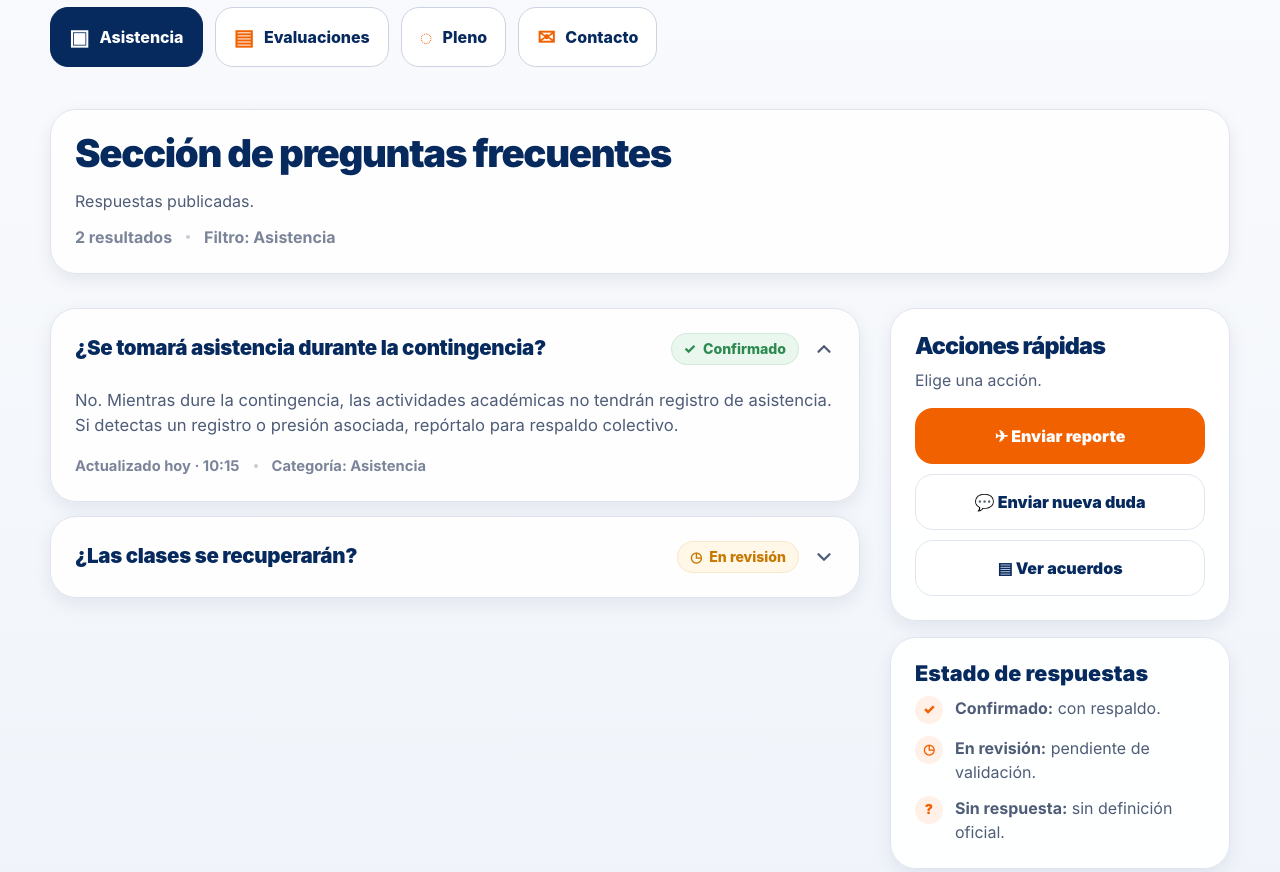
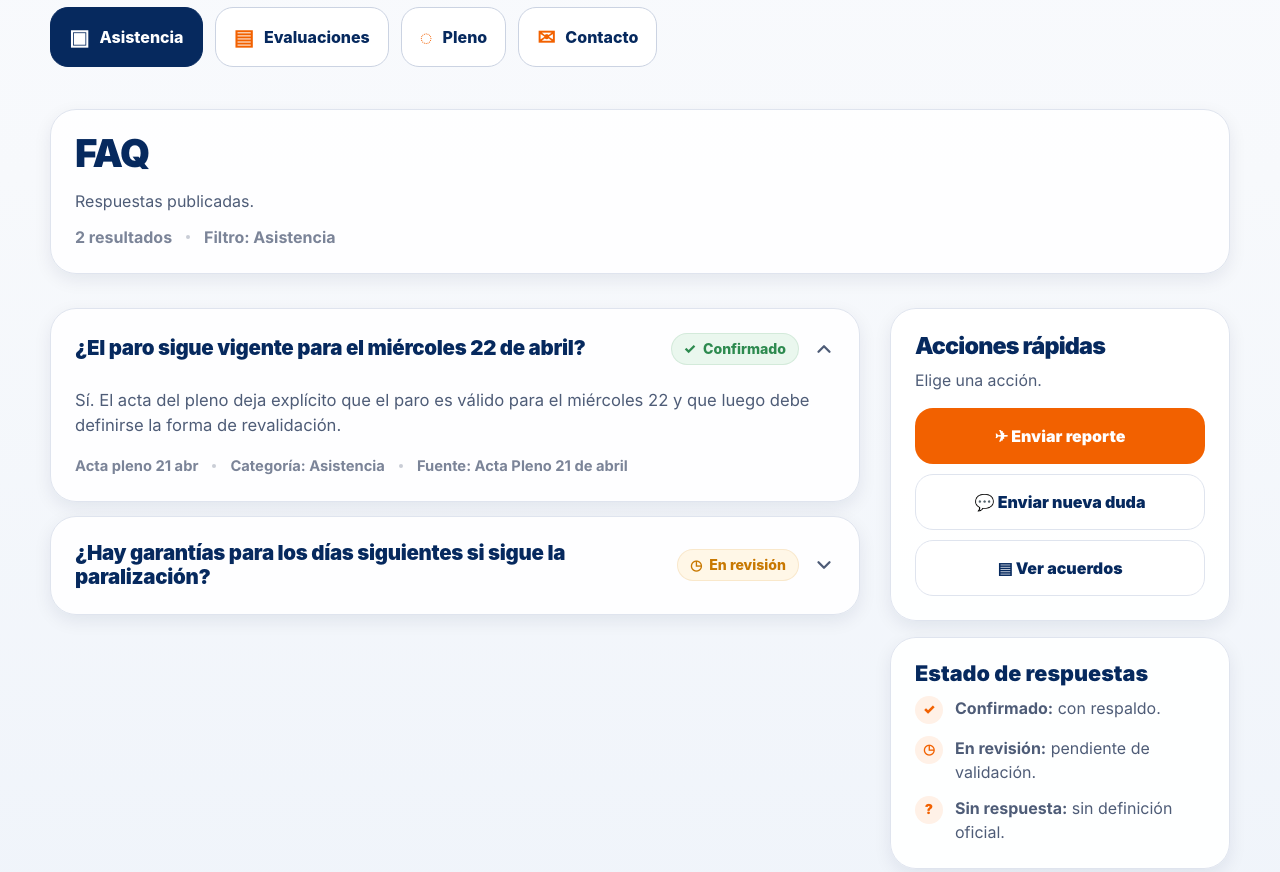
Before and after one commit to ic-ucn/ceal-contingencia, a website: page public/index.html in a window 1280 px wide. Shown: the part 660-1532 px from the top of the page. Drawn offline with Linux system fonts and the light colour scheme.

Commit message:
Integra acta del pleno 21 de abril

```diff
--- a/public/app.js
+++ b/public/app.js
@@ -59,85 +59,104 @@
     {
       id: "faq-asistencia-1",
       category: "asistencia",
-      question: "¿Se tomará asistencia durante la contingencia?",
-      answer: "No. Mientras dure la contingencia, las actividades académicas no tendrán registro de asistencia. Si detectas un registro o presión asociada, repórtalo para respaldo colectivo.",
+      question: "¿El paro sigue vigente para el miércoles 22 de abril?",
+      answer: "Sí. El acta del pleno deja explícito que el paro es válido para el miércoles 22 y que luego debe definirse la forma de revalidación.",
       status: "confirmed",
-      updated: "Actualizado hoy · 10:15"
+      updated: "Acta pleno 21 abr",
+      source: "Acta Pleno 21 de abril"
     },
     {
       id: "faq-evaluaciones-1",
       category: "evaluaciones",
-      question: "¿Habrá evaluaciones esta semana?",
-      answer: "Está en revisión. El CEAL consolidará la información oficial y la publicará en esta sección apenas exista confirmación.",
+      question: "¿Se recalendarizaron las evaluaciones?",
+      answer: "En el pleno se informó que la universidad rechazó inicialmente recalendarizar evaluaciones y luego autorizó la recalendarización solo para la jornada del martes 21. No se informaron garantías explícitas para los días siguientes si continuaba la paralización.",
       status: "review",
-      updated: "Actualizado hoy · 10:15"
+      updated: "Acta pleno 21 abr",
+      source: "Acta Pleno 21 de abril"
     },
     {
       id: "faq-evaluaciones-2",
       category: "evaluaciones",
-      question: "¿Qué pasa si ya tengo una evaluación programada?",
-      answer: "Guarda el respaldo de la programación y revisa las actualizaciones oficiales. Si recibes instrucciones contradictorias, envía un reporte con captura o documento adjunto.",
-      status: "confirmed",
-      updated: "Actualizado hoy · 10:15"
+      question: "¿Qué hago si un docente mantiene una evaluación sin claridad oficial?",
+      answer: "Guarda la instrucción, la fecha y cualquier respaldo. En el pleno se levantó expresamente la tensión por recalendarizaciones y por posibles presiones a estudiantes movilizados, por lo que conviene reportarlo con evidencia.",
+      status: "review",
+      updated: "Acta pleno 21 abr",
+      source: "Acta Pleno 21 de abril"
     },
     {
       id: "faq-pleno-1",
       category: "pleno",
-      question: "¿Dónde puedo ver los acuerdos del pleno?",
-      answer: "Los acuerdos se centralizan en la pestaña Acuerdos. Cada publicación incluye estado, fecha y próximos pasos para evitar información dispersa.",
+      question: "¿Qué se comprometió la universidad en seguridad?",
+      answer: "Federación informó que el Director de Servicios, Cristian Zuleta, se comprometió a actualizar el Protocolo de Emergencias con indicaciones para amenazas como tiroteo a más tardar el lunes 27 de abril, y a presentar un Plan de Seguridad Integral durante la semana del 25 de mayo.",
       status: "confirmed",
-      updated: "Actualizado hoy · 10:15"
+      updated: "Acta pleno 21 abr",
+      source: "Acta Pleno 21 de abril"
     },
     {
       id: "faq-pleno-2",
       category: "pleno",
-      question: "¿Habrá cambio de fechas en el calendario académico?",
-      answer: "La información se marcará como confirmada solo cuando exista respaldo oficial. Mientras tanto, se mantiene en revisión.",
+      question: "¿Cuándo son la pintatón y la marcha del miércoles 22?",
+      answer: "El acta indica pintatón de lienzos el miércoles 22 a las 12:00 en el recreo FEUCN y marcha convocada a las 15:00 en la pérgola de avenida Brasil. La ruta no se difundiría públicamente por seguridad.",
       status: "confirmed",
-      updated: "Actualizado hoy · 10:15"
+      updated: "Acta pleno 21 abr",
+      source: "Acta Pleno 21 de abril"
     },
     {
       id: "faq-contacto-1",
       category: "contacto",
-      question: "¿A quién contacto si tengo un caso urgente?",
-      answer: "Envía un reporte con la opción de seguimiento activada o una nueva duda desde esta plataforma. Si tu caso requiere respuesta inmediata, usa además los canales oficiales del CEAL.",
-      status: "none",
-      updated: "Pendiente de respuesta oficial"
+      question: "¿Por dónde se bajan acuerdos y consultas de base?",
+      answer: "El pleno reafirma que los alcances de las bases deben levantarse a través de los centros de estudiantes y que los acuerdos deben difundirse a las carreras para evitar desinformación.",
+      status: "confirmed",
+      updated: "Acta pleno 21 abr",
+      source: "Acta Pleno 21 de abril"
     },
     {
       id: "faq-asistencia-2",
       category: "asistencia",
-      question: "¿Las clases se recuperarán?",
-      answer: "Está en revisión. Cuando se confirme un plan de recuperación, se informará junto con los acuerdos correspondientes.",
+      question: "¿Hay garantías para los días siguientes si sigue la paralización?",
+      answer: "No. En el pleno se transparentó que, si continuaba la paralización de actividades, no existían garantías explícitas para los otros días respecto de recalendarizaciones y resguardo académico.",
       status: "review",
-      updated: "Actualizado hoy · 10:15"
+      updated: "Acta pleno 21 abr",
+      source: "Acta Pleno 21 de abril"
     }
   ];
 
   const AGREEMENTS = [
     {
       id: "agr-1",
-      title: "Asistencia durante la contingencia",
-      summary: "Centralizar los casos de asistencia y respaldos para evitar registros inconsistentes durante el periodo informado.",
+      title: "Actualización del protocolo de emergencias",
+      summary: "Dirección de Servicios se comprometió a actualizar el Protocolo de Emergencias con indicaciones para amenazas como tiroteo a más tardar el lunes 27 de abril.",
       status: "confirmed",
-      date: "Hoy · 10:15",
-      area: "Académico"
+      date: "21 abr 2026",
+      area: "Seguridad",
+      source: "Acta Pleno 21 de abril"
     },
     {
       id: "agr-2",
-      title: "Evaluaciones y recalendarización",
-      summary: "Levantamiento de evaluaciones programadas, evidencia de instrucciones contradictorias y seguimiento de respuestas oficiales.",
+      title: "Plan de seguridad integral",
+      summary: "Se informó el compromiso de presentar durante la semana del 25 de mayo una propuesta de plan de seguridad integral con medidas como registro de ingreso al campus.",
       status: "review",
-      date: "Hoy · 09:40",
-      area: "Evaluaciones"
+      date: "Semana 25 may 2026",
+      area: "Seguridad",
+      source: "Acta Pleno 21 de abril"
     },
     {
       id: "agr-3",
-      title: "Canal único de reportes anónimos",
-      summary: "Uso de un formulario unificado para sistematizar incidencias y dudas sin solicitar datos personales.",
+      title: "Recalendarización de evaluaciones",
+      summary: "La recalendarización fue autorizada para la jornada del martes 21 tras presión estudiantil, pero el pleno dejó explícito que no había garantías para los días siguientes si seguía la paralización.",
+      status: "review",
+      date: "21 abr 2026",
+      area: "Evaluaciones",
+      source: "Acta Pleno 21 de abril"
+    },
+    {
+      id: "agr-4",
+      title: "Paro y movilización del 22 de abril",
+      summary: "El pleno reafirma que el paro es válido para el miércoles 22. Además, se convoca pintatón a las 12:00 en el recreo FEUCN y marcha a las 15:00 en la pérgola de avenida Brasil.",
       status: "confirmed",
-      date: "Ayer · 18:30",
-      area: "Gestión CEAL"
+      date: "22 abr 2026",
+      area: "Movilización",
+      source: "Acta Pleno 21 de abril"
     }
   ];
 
@@ -259,7 +278,7 @@
         <section class="hero-grid" aria-labelledby="faq-title">
           <div>
             <p class="eyebrow">Centro oficial CEAL</p>
-            <h1 id="faq-title">Preguntas frecuentes</h1>
+            <h1 id="faq-title">FAQ</h1>
             <p class="lead">Consulta respuestas y filtra por tema.</p>
             <div class="meta-row" aria-label="Estado de actualización">
               <span aria-hidden="true">◷</span><span>${escapeHTML(config.updateLabel)}</span><span class="dot"></span><span>${FAQS.length} respuestas cargadas</span>
@@ -294,7 +313,7 @@
 
         <section class="card faq-section-intro" aria-labelledby="faq-section-title">
           <div>
-            <h2 id="faq-section-title">Sección de preguntas frecuentes</h2>
+            <h2 id="faq-section-title">FAQ</h2>
             <p>Respuestas publicadas.</p>
           </div>
           <div class="meta-row">
@@ -363,7 +382,7 @@
         </button>
         <div id="answer-${faq.id}" class="faq-answer">
           <p>${escapeHTML(faq.answer)}</p>
-          <div class="meta-row"><span>${escapeHTML(faq.updated)}</span><span class="dot"></span><span>Categoría: ${escapeHTML(categoryLabel(faq.category))}</span></div>
+          <div class="meta-row"><span>${escapeHTML(faq.updated)}</span><span class="dot"></span><span>Categoría: ${escapeHTML(categoryLabel(faq.category))}</span>${faq.source ? `<span class="dot"></span><span>Fuente: ${escapeHTML(faq.source)}</span>` : ""}</div>
         </div>
       </article>`;
   }
@@ -501,7 +520,7 @@
   }
 
   function renderAgreements() {
-    const filters = ["todos", "Académico", "Evaluaciones", "Gestión CEAL"];
+    const filters = ["todos", "Seguridad", "Evaluaciones", "Movilización"];
     const agreements = state.agreementFilter === "todos"
       ? AGREEMENTS
       : AGREEMENTS.filter((item) => item.area === state.agreementFilter);
@@ -525,7 +544,7 @@
                 <header>
                   <div>
                     <h2>${escapeHTML(agreement.title)}</h2>
-                    <div class="meta-row"><span>${escapeHTML(agreement.area)}</span><span class="dot"></span><span>${escapeHTML(agreement.date)}</span></div>
+                    <div class="meta-row"><span>${escapeHTML(agreement.area)}</span><span class="dot"></span><span>${escapeHTML(agreement.date)}</span>${agreement.source ? `<span class="dot"></span><span>Fuente: ${escapeHTML(agreement.source)}</span>` : ""}</div>
                   </div>
                   ${statusBadge(agreement.status)}
                 </header>
@@ -1109,7 +1128,7 @@
 
   if ("serviceWorker" in navigator && window.location.protocol !== "file:") {
     window.addEventListener("load", () => {
-      navigator.serviceWorker.register("sw.js?v=12").catch(() => {});
+      navigator.serviceWorker.register("sw.js?v=13").catch(() => {});
     });
   }
 
--- a/public/config.js
+++ b/public/config.js
@@ -7,7 +7,7 @@ window.CEAL_CONFIG = {
   appName: "CEAL Contingencia",
   institutionName: "UCN · Ingeniería Civil · CEAL",
   subtitle: "Contingencia estudiantil",
-  updateLabel: "Actualizado hoy · 10:15",
+  updateLabel: "Actualizado · Acta pleno 21 abr",
   apiBase: "",
   enableLocalFallback: true,
   maxFileMB: 10,
--- a/public/index.html
+++ b/public/index.html
@@ -6,10 +6,10 @@
   <meta name="theme-color" content="#06295e" />
   <meta name="description" content="Aplicación CEAL para preguntas frecuentes, acuerdos y reportes anónimos de contingencia estudiantil." />
   <title>CEAL Contingencia</title>
-  <link rel="manifest" href="manifest.webmanifest?v=12" />
-  <link rel="icon" href="assets/logo-ingenieria-civil.png?v=12" type="image/png" />
-  <link rel="apple-touch-icon" href="assets/logo-ingenieria-civil.png?v=12" />
-  <link rel="stylesheet" href="styles.css?v=12" />
+  <link rel="manifest" href="manifest.webmanifest?v=13" />
+  <link rel="icon" href="assets/logo-ingenieria-civil.png?v=13" type="image/png" />
+  <link rel="apple-touch-icon" href="assets/logo-ingenieria-civil.png?v=13" />
+  <link rel="stylesheet" href="styles.css?v=13" />
 </head>
 <body>
   <a class="skip-link" href="#main">Saltar al contenido</a>
@@ -18,7 +18,7 @@
     <header class="topbar" aria-label="Barra superior">
       <a class="brand" href="#inicio" data-route="inicio" aria-label="Ir al inicio">
         <span class="brand-symbol" aria-hidden="true">
-          <img src="assets/logo-ingenieria-civil.png?v=12" alt="" />
+          <img src="assets/logo-ingenieria-civil.png?v=13" alt="" />
         </span>
         <span class="brand-copy">
           <strong>UCN</strong>
@@ -67,7 +67,7 @@
   <div class="toast-region" id="toastRegion" aria-live="polite" aria-atomic="true"></div>
   <div class="modal-root" id="modalRoot"></div>
 
-  <script src="config.js?v=12"></script>
-  <script src="app.js?v=12" defer></script>
+  <script src="config.js?v=13"></script>
+  <script src="app.js?v=13" defer></script>
 </body>
 </html>
```
Also changed, not shown: public/sw.js (+6 -6 lines).
